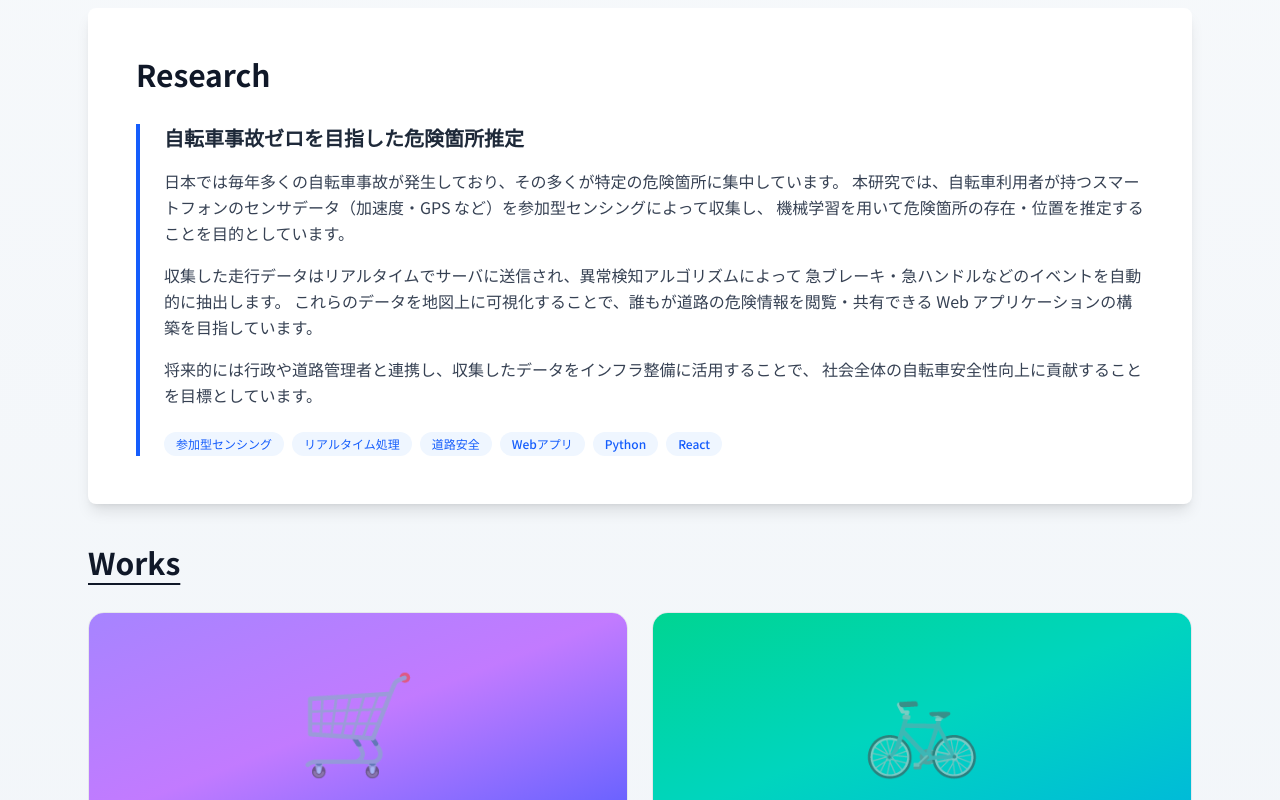
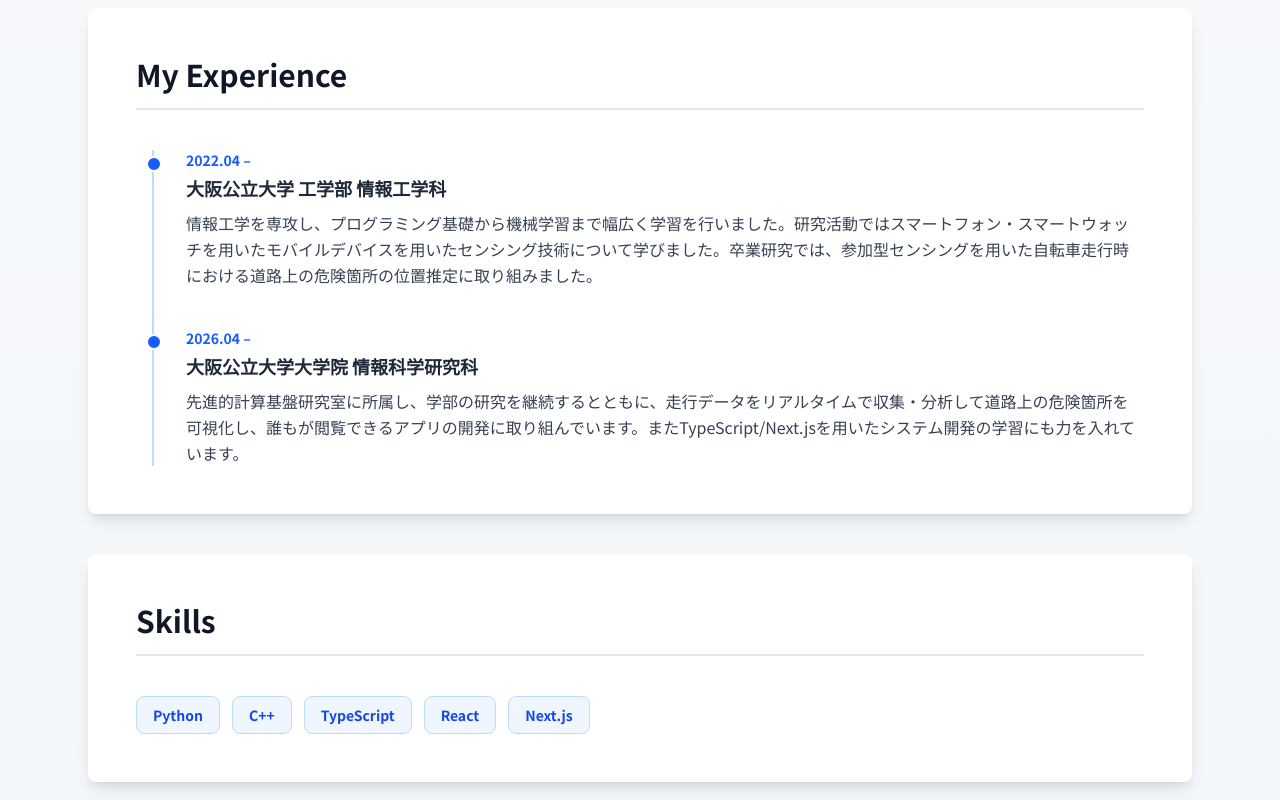
Before and after one commit to naka03193282/my-portfolio, a Next.js app: page / in a window 1280 px wide. Shown: the part 600-1400 px from the top of the page. Built offline with nearby package versions, Linux system fonts and the light colour scheme.

Commit message:
fix: My Experienceを修正し、完了させた

```diff
--- a/app/components/Profile.tsx
+++ b/app/components/Profile.tsx
@@ -19,7 +19,7 @@ function MailIcon() {
 export default function Profile() {
   return (
     <section id="profile">
-      <div className="bg-white rounded-lg shadow-lg py-12 pl-6 pr-12">
+      <div className="bg-white rounded-lg shadow-lg py-12 px-12">
         <div className="grid grid-cols-1 md:grid-cols-2 gap-0 items-center py-4">
           <div className="flex justify-center">
             <Image
@@ -33,10 +33,10 @@ export default function Profile() {
           <div className="text-base">
             <h2 className="text-3xl font-bold text-gray-900 mb-8">Kotaro Nakajima</h2>
             <div className="mb-5 space-y-1">
-              <div className="text-gray-700 leading-relaxed font-semibold"><span className="font-semibold">大阪公立大学大学院 情報科学研究科 修士1年</span></div>
-              <div className="text-gray-700 leading-relaxed font-semibold"><span className="font-semibold">2004年3月生まれ</span></div>
+              <div className="text-gray-700 leading-relaxed font-semibold">大阪公立大学大学院 情報科学研究科 修士1年</div>
+              <div className="text-gray-700 leading-relaxed font-semibold">2004年3月生まれ</div>
               <div className="text-gray-700 leading-relaxed font-semibold"><span className="font-semibold">出身：</span>福井県</div>
-              <div className="text-gray-700 leading-relaxed font-semibold"><span className="font-semibold">分野：</span>機械学習（モバイルコンピューティング、センシング）、Web系</div>
+              <div className="text-gray-700 leading-relaxed font-semibold whitespace-nowrap"><span className="font-semibold">分野：</span>機械学習（モバイルコンピューティング、センシング）、Web系</div>
               <div className="text-gray-700 leading-relaxed font-semibold"><span className="font-semibold">趣味：</span>野球、お笑い鑑賞、サウナ</div>
             </div>
             <div className="flex gap-3">
--- a/app/components/Research.tsx
+++ b/app/components/Research.tsx
@@ -1,39 +1,32 @@
-const tags = ["参加型センシング", "リアルタイム処理", "道路安全", "Webアプリ", "Python", "React"];
+const experiences = [
+  {
+    period: "2022.04 –",
+    org: "大阪公立大学 工学部 情報工学科",
+    description:
+      "情報工学を専攻し、プログラミング基礎から機械学習まで幅広く学習を行いました。研究活動ではスマートフォン・スマートウォッチを用いたモバイルデバイスを用いたセンシング技術について学びました。卒業研究では、参加型センシングを用いた自転車走行時における道路上の危険箇所の位置推定に取り組みました。",
+  },
+  {
+    period: "2026.04 –",
+    org: "大阪公立大学大学院 情報科学研究科",
+    description:
+      "先進的計算基盤研究室に所属し、学部の研究を継続するとともに、走行データをリアルタイムで収集・分析して道路上の危険箇所を可視化し、誰もが閲覧できるアプリの開発に取り組んでいます。またTypeScript/Next.jsを用いたシステム開発の学習にも力を入れています。",
+  },
+];
 
 export default function Research() {
   return (
     <section id="research">
       <div className="bg-white rounded-lg shadow-lg p-12">
-        <h2 className="text-3xl font-bold text-gray-900 mb-8">Research</h2>
-        <div className="border-l-4 border-blue-600 pl-6">
-          <h3 className="text-xl font-bold text-gray-800 mb-4">
-            自転車事故ゼロを目指した危険箇所推定
-          </h3>
-          <p className="text-gray-700 leading-relaxed mb-4">
-            日本では毎年多くの自転車事故が発生しており、その多くが特定の危険箇所に集中しています。
-            本研究では、自転車利用者が持つスマートフォンのセンサデータ（加速度・GPS など）を参加型センシングによって収集し、
-            機械学習を用いて危険箇所の存在・位置を推定することを目的としています。
-          </p>
-          <p className="text-gray-700 leading-relaxed mb-4">
-            収集した走行データはリアルタイムでサーバに送信され、異常検知アルゴリズムによって
-            急ブレーキ・急ハンドルなどのイベントを自動的に抽出します。
-            これらのデータを地図上に可視化することで、誰もが道路の危険情報を閲覧・共有できる
-            Web アプリケーションの構築を目指しています。
-          </p>
-          <p className="text-gray-700 leading-relaxed mb-6">
-            将来的には行政や道路管理者と連携し、収集したデータをインフラ整備に活用することで、
-            社会全体の自転車安全性向上に貢献することを目標としています。
-          </p>
-          <div className="flex flex-wrap gap-2">
-            {tags.map((tag) => (
-              <span
-                key={tag}
-                className="px-3 py-1 rounded-full bg-blue-50 text-blue-600 text-xs font-medium"
-              >
-                {tag}
-              </span>
-            ))}
-          </div>
+        <h2 className="text-3xl font-bold text-gray-900 mb-10 border-b-2 border-gray-200 pb-4">My Experience</h2>
+        <div className="relative border-l-2 border-blue-200 ml-4 space-y-10">
+          {experiences.map((exp, i) => (
+            <div key={i} className="relative pl-8">
+              <span className="absolute -left-2 top-1.5 w-4 h-4 rounded-full bg-blue-600 border-2 border-white" />
+              <p className="text-sm text-blue-600 font-semibold mb-1">{exp.period}</p>
+              <h3 className="text-lg font-bold text-gray-800 mb-2">{exp.org}</h3>
+              <p className="text-gray-700 leading-relaxed">{exp.description}</p>
+            </div>
+          ))}
         </div>
       </div>
     </section>
--- /dev/null
+++ b/app/components/Skills.tsx
@@ -0,0 +1,21 @@
+const skills = ["Python", "C++", "TypeScript", "React", "Next.js"];
+
+export default function Skills() {
+  return (
+    <section id="skills">
+      <div className="bg-white rounded-lg shadow-lg p-12">
+        <h2 className="text-3xl font-bold text-gray-900 mb-10 border-b-2 border-gray-200 pb-4">Skills</h2>
+        <div className="flex flex-wrap gap-3">
+          {skills.map((skill) => (
+            <span
+              key={skill}
+              className="px-4 py-2 bg-blue-50 text-blue-700 font-semibold rounded-lg border border-blue-200 text-sm"
+            >
+              {skill}
+            </span>
+          ))}
+        </div>
+      </div>
+    </section>
+  );
+}
--- a/app/page.tsx
+++ b/app/page.tsx
@@ -1,6 +1,7 @@
 import Header from "./components/Header";
 import Profile from "./components/Profile";
 import Research from "./components/Research";
+import Skills from "./components/Skills";
 import Works from "./components/Works";
 import Footer from "./components/Footer";
 
@@ -11,6 +12,7 @@ export default function Home() {
       <main className="max-w-6xl mx-auto px-4 sm:px-6 py-12 space-y-10">
         <Profile />
         <Research />
+        <Skills />
         <Works />
       </main>
       <Footer />
```
